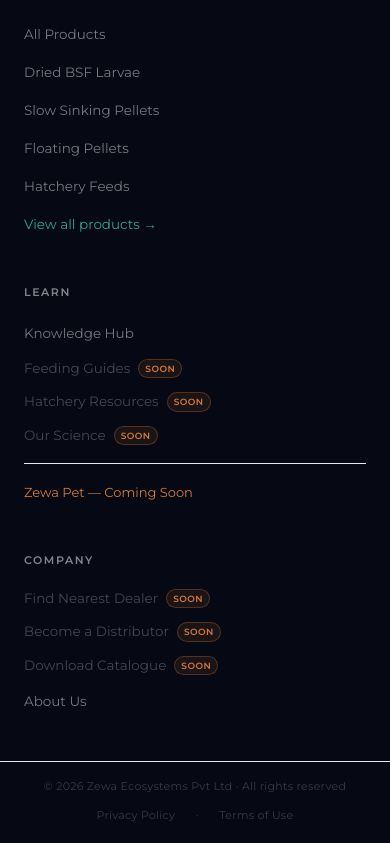
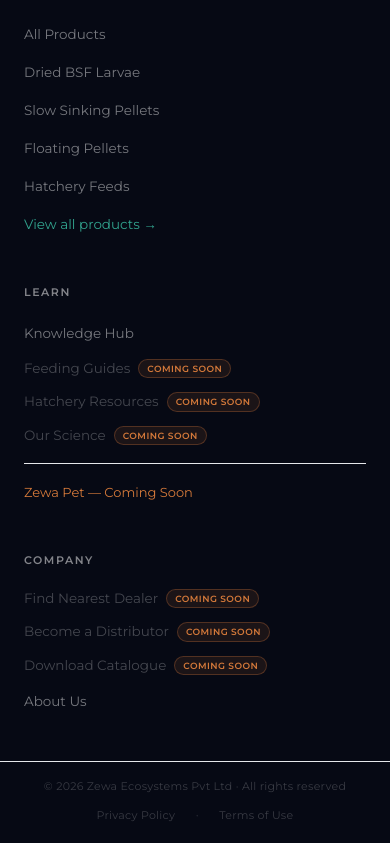
Before and after one commit to Zewa-Feeds/zewa-feeds-website, a Next.js app: page / in a window 390 px wide. Shown: the part 4517-5360 px from the top of the page. Built offline with nearby package versions, Linux system fonts and the light colour scheme; no server answers.

Commit message:
Spell out 'Coming Soon' on unbuilt footer links
The badge read just 'Soon'. The longer label needs flex-wrap and
whitespace-nowrap so it drops to its own line rather than overflowing the
narrow footer columns on small screens.

```diff
--- a/components/Footer.jsx
+++ b/components/Footer.jsx
@@ -76,7 +76,7 @@
   /*
    * `soon: true` marks a destination that does not exist yet.
    *
-   * Those entries render as plain text with a "Soon" tag instead of as links:
+   * Those entries render as plain text with a "Coming Soon" tag, not as links:
    * an <a href="#"> looks clickable, does nothing, and reads as a broken site.
    * Saying the page is coming is honest and costs nothing. Remove the flag and
    * set a real href as each one ships.
@@ -172,12 +172,12 @@
                       the badge carrying the explanation. Styling it like the
                       live links but inert would be worse than either option.
                     */
-                    <li key={link.label} className="flex items-center gap-2">
+                    <li key={link.label} className="flex flex-wrap items-center gap-x-2 gap-y-1">
                       <span className="text-[13.5px] leading-none font-normal text-white/25">
                         {link.label}
                       </span>
-                      <span className="rounded-full border border-[#d4793a]/30 bg-[#d4793a]/10 px-1.5 py-0.5 text-[9px] font-semibold uppercase tracking-wider text-[#d4793a]">
-                        Soon
+                      <span className="whitespace-nowrap rounded-full border border-[#d4793a]/30 bg-[#d4793a]/10 px-2 py-0.5 text-[9px] font-semibold uppercase tracking-wider text-[#d4793a]">
+                        Coming Soon
                       </span>
                     </li>
                   ) : (
```
